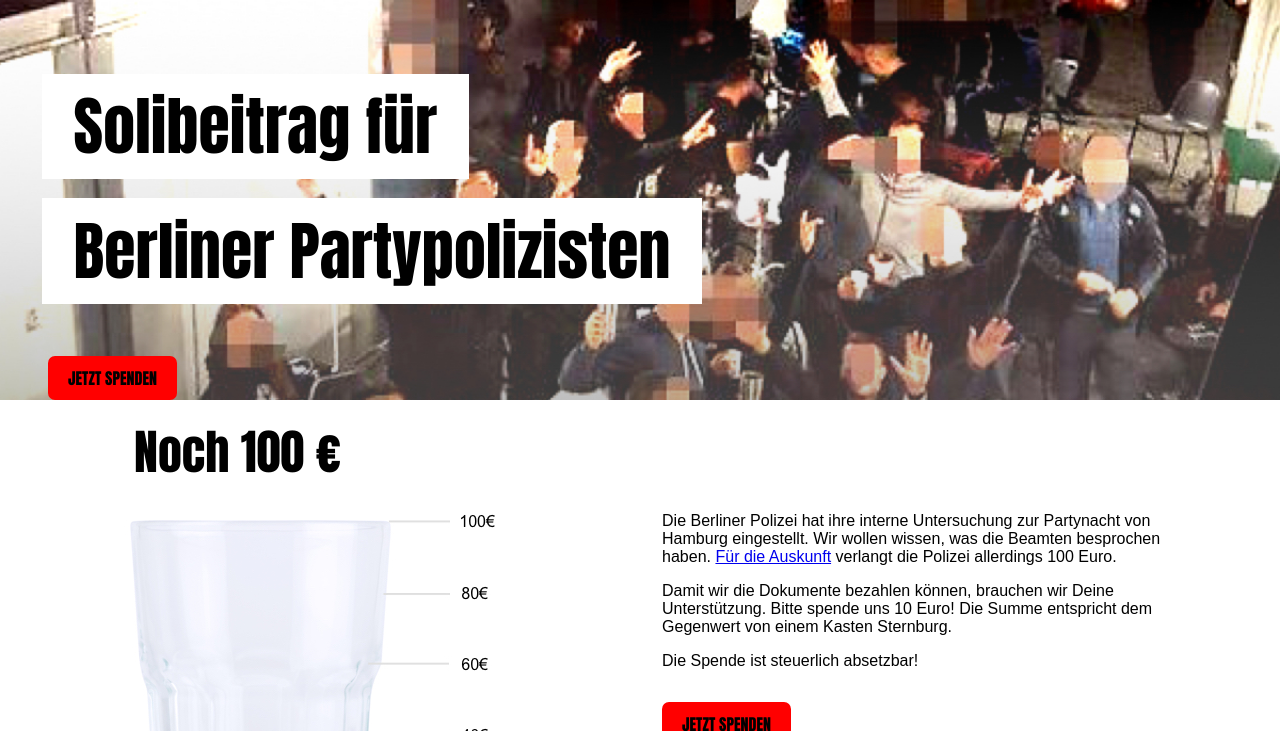
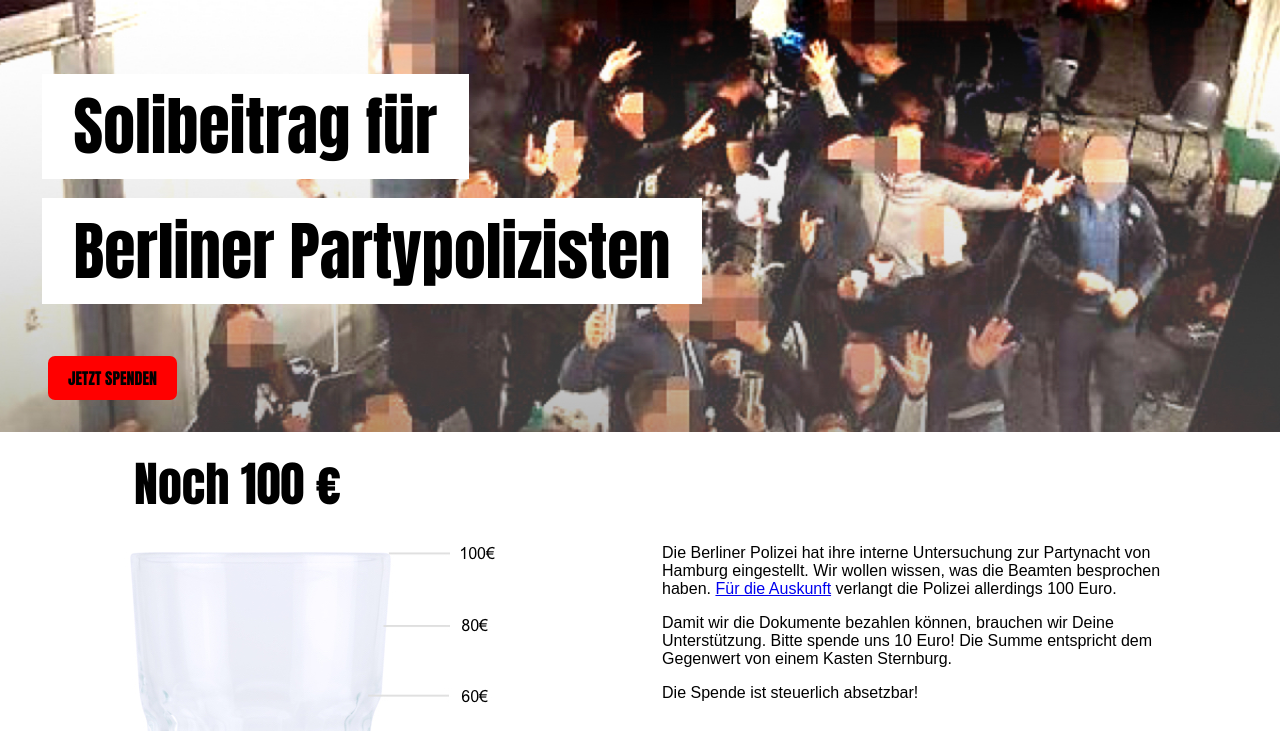
Before and after one commit to okfde/partypolizei, a website: page app/index.html in a window 1280 px wide. Shown: the top 731 px of the page. Drawn offline with nearby package versions, Linux system fonts and the light colour scheme; files that its build step writes are made by us from their sources.

Commit message:
do not hardcode header height

```diff
--- a/sass/main.sass
+++ b/sass/main.sass
@@ -9,8 +9,7 @@ header
   background-image: url(/assets/partypolizei.jpg)
   -webkit-background-size: cover
   background-size: cover
-
-  height: 400px
+  padding-bottom: 2em
   width: 100%
   h1
     font-family: $heading-font
```
